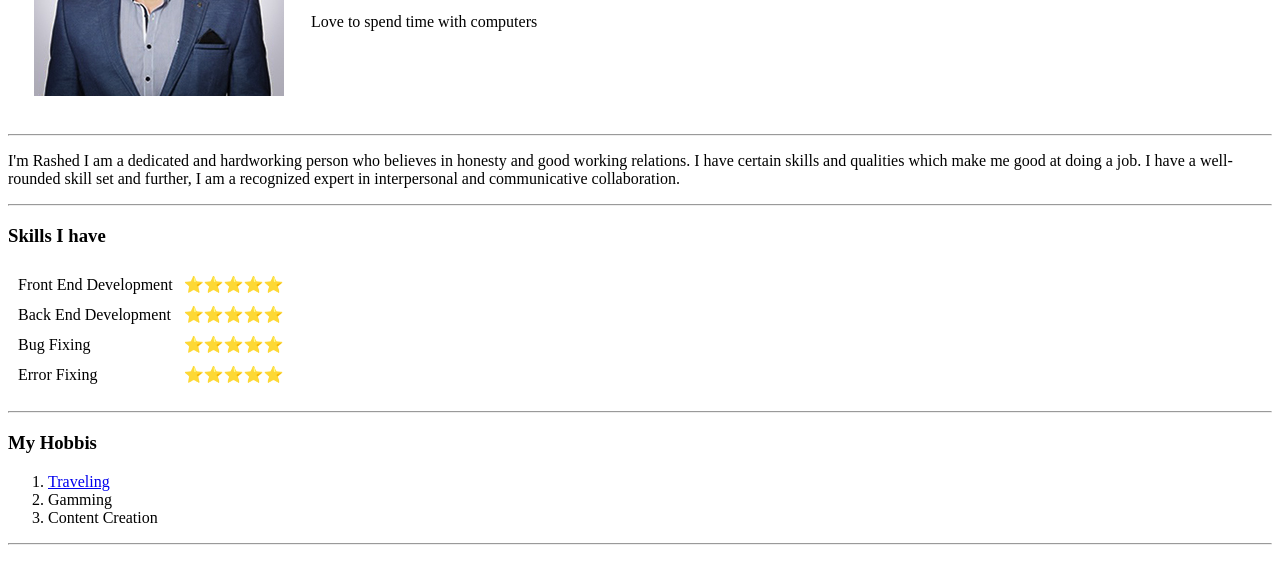
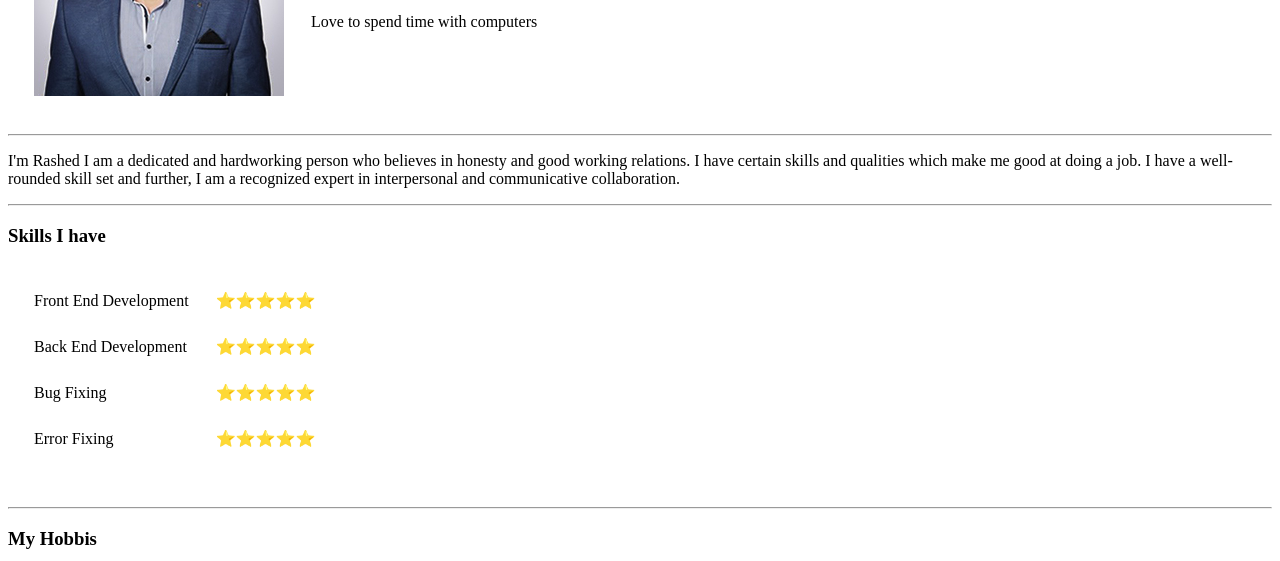
Before and after one commit to deve-rashed/info, a plain HTML site: page index.html in a window 1280 px wide. Shown: the part 188-749 px from the top of the page. Drawn offline with Linux system fonts and the light colour scheme.

Commit message:
Update index.html

```diff
--- a/index.html
+++ b/index.html
@@ -22,7 +22,7 @@
     <p> I'm Rashed I am a dedicated and hardworking person who believes in honesty and good working relations. I have certain skills and qualities which make me good at doing a job. I have a well-rounded skill set and further, I am a recognized expert in interpersonal and communicative collaboration.</p>
     <hr>
     <h3> Skills I have</h3>
-    <table cellspacing="9px">
+    <table cellspacing="25px">
         <tr>
             <td>Front End Development</td>
             <td>⭐⭐⭐⭐⭐</td>
```
